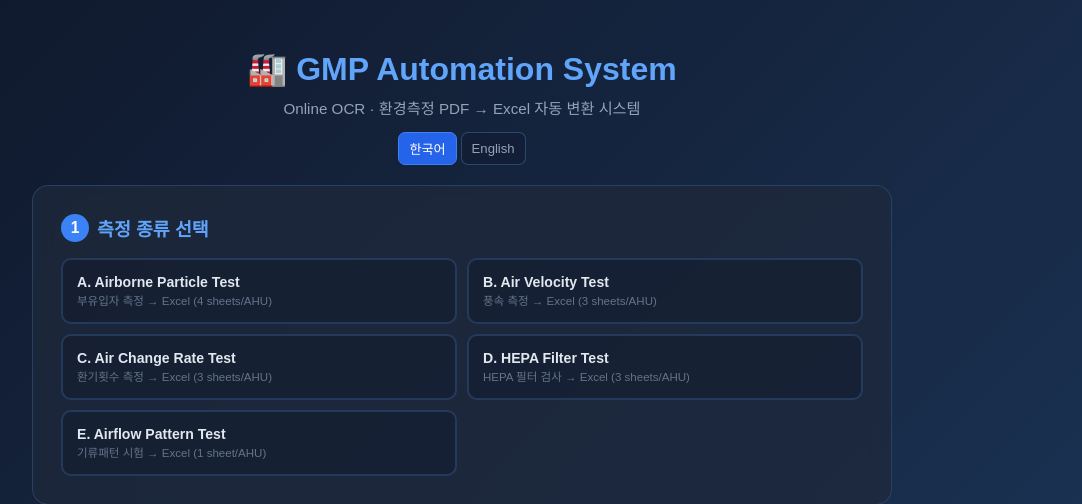
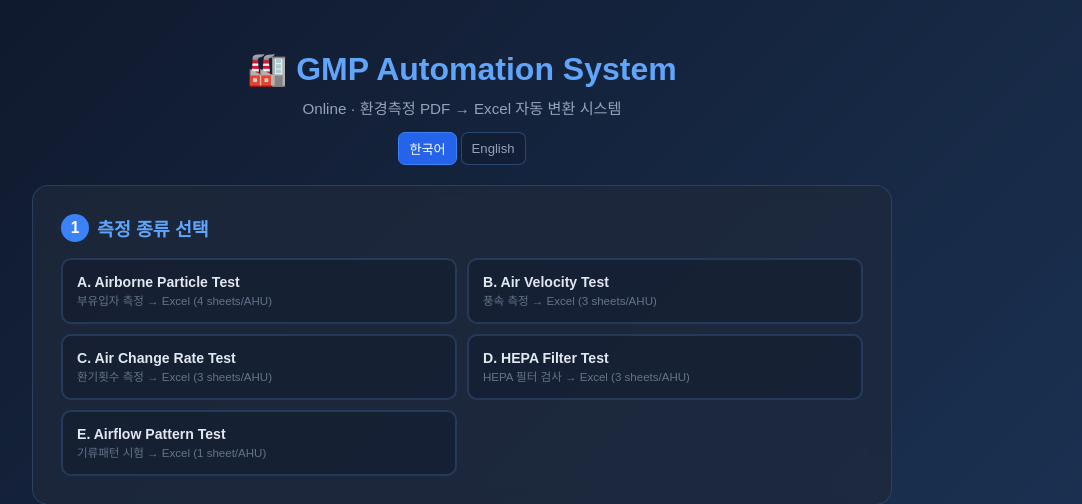
Before and after one commit to irfanqs/gmp-automation, a Flask app: page /online in a window 1280 px wide. Shown: the top 504 px of the page, without its empty margins (178-1260 px from the left). Run offline with Flask 3, Linux system fonts and the light colour scheme; some libraries are stand-ins or nearby versions.

Commit message:
fix: simplify online header label

```diff
--- a/templates/index.html
+++ b/templates/index.html
@@ -152,7 +152,7 @@
     <div class="container">
         <header>
             <h1>🏭 GMP Automation System</h1>
-            <p>Online OCR · <span data-i18n="subtitle">환경측정 PDF → Excel 자동 변환 시스템</span></p>
+            <p>Online · <span data-i18n="subtitle">환경측정 PDF → Excel 자동 변환 시스템</span></p>
             <div class="language-toggle" aria-label="Language selection">
                 <button type="button" data-language="ko">한국어</button>
                 <button type="button" data-language="en">English</button>
```
